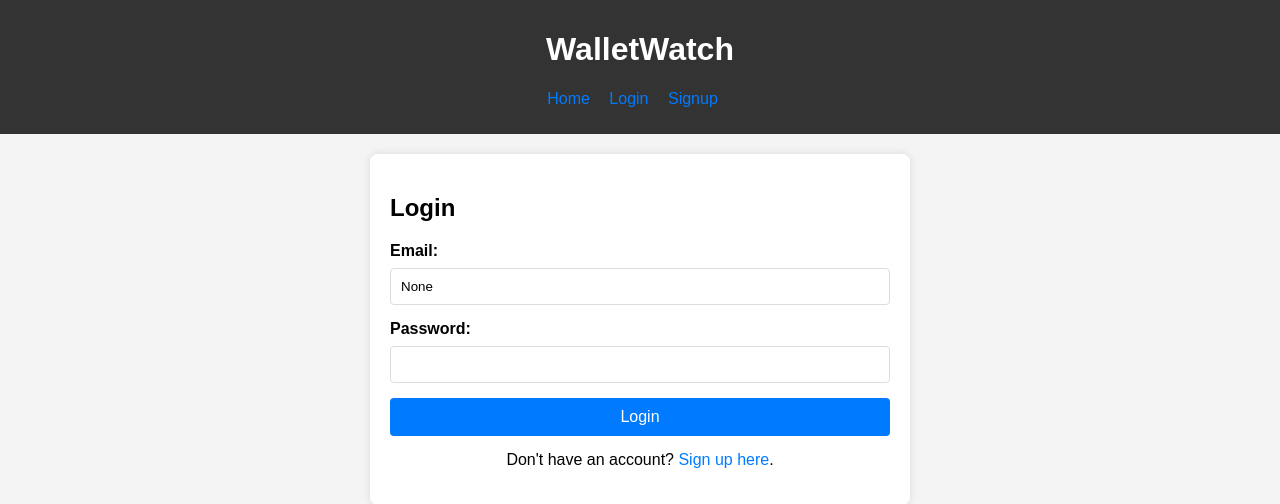
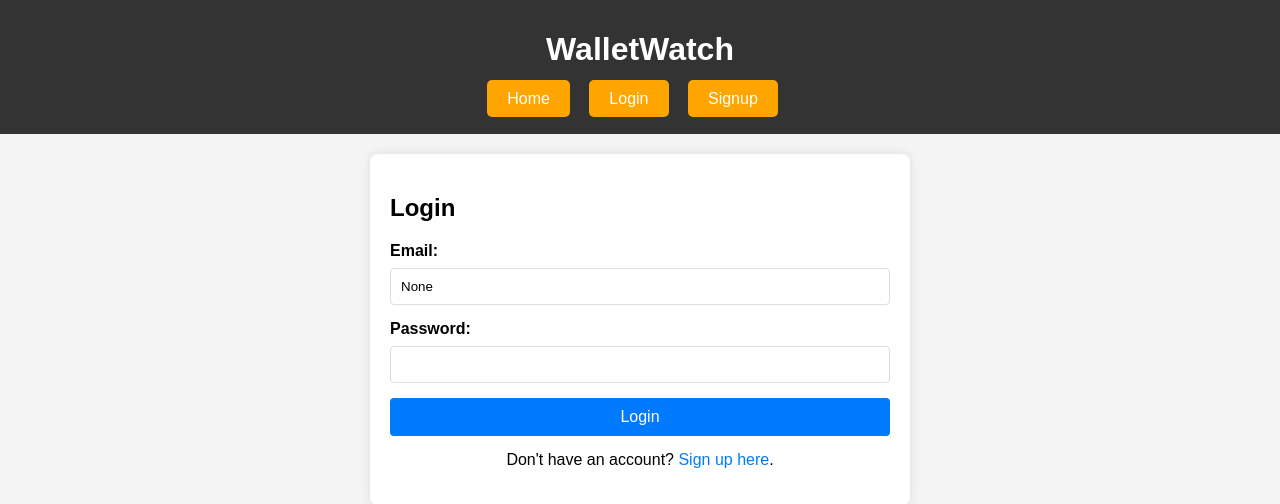
Before and after one commit to stanly08/walletwatch, a Flask app: the page made by app/templates/base.html in a window 1280 px wide. Shown: the top 504 px of the page. Run offline with Flask 3, Linux system fonts and the light colour scheme.

Commit message:
Update base.html

```diff
--- a/app/templates/base.html
+++ b/app/templates/base.html
@@ -50,6 +50,45 @@
             display: inline;
             margin-right: 15px;
         }
+        /* Home Button Styling */
+        .home-button {
+            background-color: orange;
+            color: white;
+            padding: 10px 20px;
+            text-align: center;
+            text-decoration: none;
+            border-radius: 5px;
+            font-size: 16px;
+        }
+        .home-button:hover {
+            background-color: #218838;
+        }
+        /* General Navigation Button Styling */
+        .nav-button {
+            background-color: orange;
+            color: white;
+            padding: 10px 20px;
+            text-align: center;
+            text-decoration: none;
+            border-radius: 5px;
+            font-size: 16px;
+        }
+        .nav-button:hover {
+            background-color: #0056b3;
+        }
+        /* Logout Button Styling */
+        .logout-button {
+            background-color: orange;
+            color: white;
+            padding: 10px 20px;
+            text-align: center;
+            text-decoration: none;
+            border-radius: 5px;
+            font-size: 16px;
+        }
+        .logout-button:hover {
+            background-color: #c82333;
+        }
     </style>
 </head>
 <body>
@@ -57,14 +96,14 @@
         <h1>WalletWatch</h1>
         <nav>
             <ul>
-                <li><a href="{{ url_for('main.home') }}">Home</a></li>
+                <li><a class="home-button" href="{{ url_for('main.home') }}">Home</a></li>
                 {% if current_user.is_authenticated %}
-                    <li><a href="{{ url_for('main.dashboard') }}">Dashboard</a></li>
-                    <li><a href="{{ url_for('main.logout') }}" onclick="event.preventDefault(); document.getElementById('logout-form').submit();">Logout</a></li>
+                    <li><a class="nav-button" href="{{ url_for('main.dashboard') }}">Dashboard</a></li>
+                    <li><a class="logout-button" href="{{ url_for('main.logout') }}" onclick="event.preventDefault(); document.getElementById('logout-form').submit();">Logout</a></li>
                     <form id="logout-form" action="{{ url_for('main.logout') }}" method="POST" style="display: none;"></form>
                 {% else %}
-                    <li><a href="{{ url_for('main.login') }}">Login</a></li>
-                    <li><a href="{{ url_for('main.signup') }}">Signup</a></li>
+                    <li><a class="nav-button" href="{{ url_for('main.login') }}">Login</a></li>
+                    <li><a class="nav-button" href="{{ url_for('main.signup') }}">Signup</a></li>
                 {% endif %}
             </ul>
         </nav>
```
